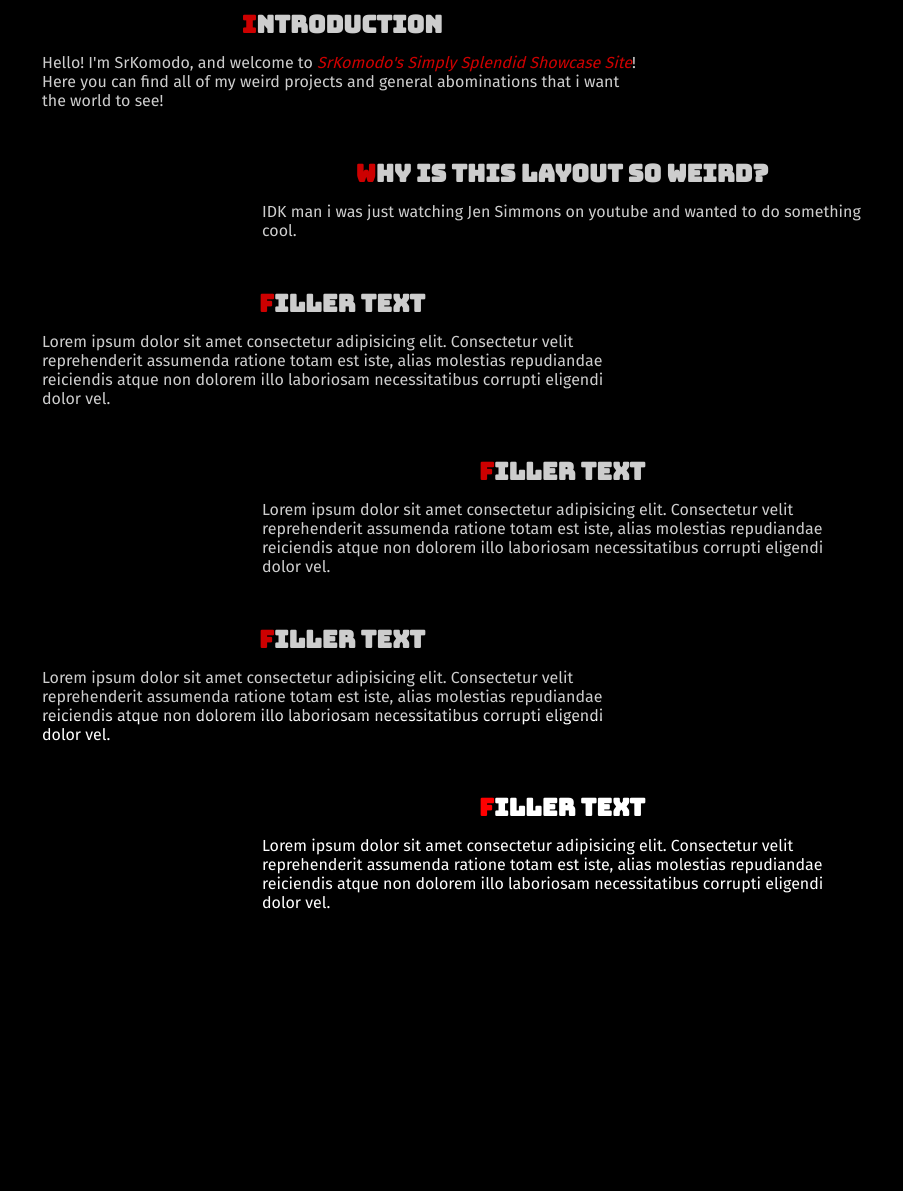
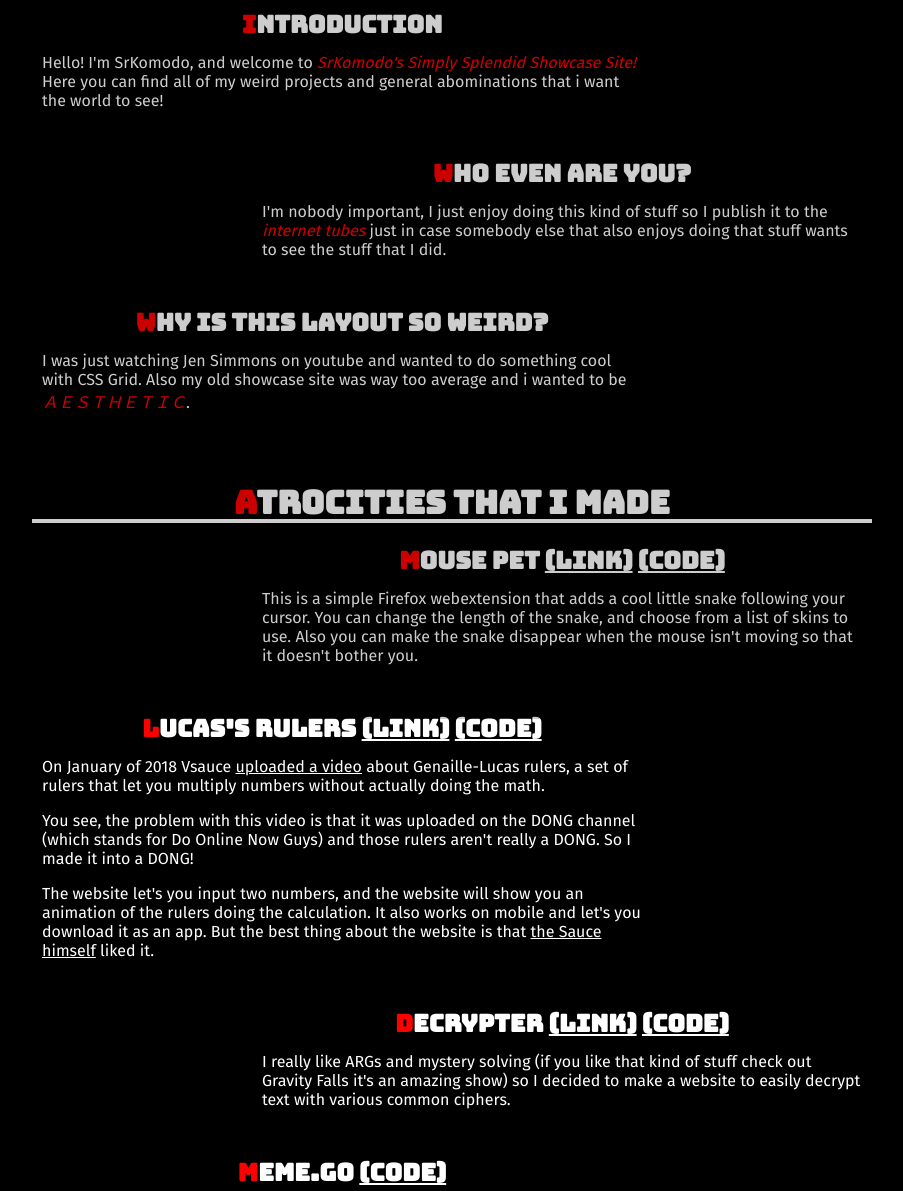
Before and after one commit to SrKomodo/srkomodos-simply-splendid-showcase-site, a website built with webpack: page src/index.html in a window 1280 px wide. Shown: the part 81-1272 px from the top of the page, without its empty margins (188-1091 px from the left). Before the commit the page ends 1003 px from the top, so only its background shows below. Built offline with nearby package versions, Linux system fonts and the light colour scheme.

Commit message:
add projects that I made

```diff
--- a/src/index.html
+++ b/src/index.html
@@ -22,42 +22,90 @@
       <h1>Introduction</h1>
       <p>
         Hello! I'm SrKomodo, and welcome to
-        <em>SrKomodo's Simply Splendid Showcase Site</em>! Here you can find all of my weird projects and general abominations
+        <em>SrKomodo's Simply Splendid Showcase Site!</em> Here you can find all of my weird projects and general abominations
         that i want the world to see!
+      </p>
+    </article>
+    <article>
+      <h1>Who even are you?</h1>
+      <p>
+        I'm nobody important, I just enjoy doing this kind of stuff so I publish it to the
+        <em>internet tubes</em> just in case somebody else that also enjoys doing that stuff wants to see the stuff that I did.
       </p>
     </article>
     <article>
       <h1>Why Is this layout so weird?</h1>
       <p>
-        IDK man i was just watching Jen Simmons on youtube and wanted to do something cool.
+        I was just watching Jen Simmons on youtube and wanted to do something cool with CSS Grid. Also my old showcase site was way
+        too average and i wanted to be
+        <em>ＡＥＳＴＨＥＴＩＣ</em>.
+      </p>
+    </article>
+    <h1>Atrocities that I made</h1>
+    <article>
+      <h1>
+        Mouse Pet
+        <a href="https://addons.mozilla.org/firefox/addon/mouse-pet/">(link)</a>
+        <a href="https://github.com/SrKomodo/mouse-pet">(code)</a>
+      </h1>
+      <p>
+        This is a simple Firefox webextension that adds a cool little snake following your cursor. You can change the length of the
+        snake, and choose from a list of skins to use. Also you can make the snake disappear when the mouse isn't moving
+        so that it doesn't bother you.
       </p>
     </article>
     <article>
-      <h1>Filler Text</h1>
+      <h1>
+        Lucas's Rulers
+        <a href="https://srkomodo.github.io/lucas-rulers/">(link)</a>
+        <a href="https://github.com/SrKomodo/lucas-rulers">(code)</a>
+      </h1>
       <p>
-        Lorem ipsum dolor sit amet consectetur adipisicing elit. Consectetur velit reprehenderit assumenda ratione totam est iste,
-        alias molestias repudiandae reiciendis atque non dolorem illo laboriosam necessitatibus corrupti eligendi dolor vel.
+        On January of 2018 Vsauce
+        <a href="https://www.youtube.com/watch?v=OxRMyPsLtTk">uploaded a video</a> about Genaille-Lucas rulers, a set of rulers that let you multiply numbers without actually
+        doing the math.
+      </p>
+      <p>
+        You see, the problem with this video is that it was uploaded on the DONG channel (which stands for Do Online Now Guys) and
+        those rulers aren't really a DONG. So I made it into a DONG!
+      </p>
+      <p>
+        The website let's you input two numbers, and the website will show you an animation of the rulers doing the calculation.
+        It also works on mobile and let's you download it as an app. But the best thing about the website is that
+        <a href="https://twitter.com/tweetsauce/status/952745273733754880">the Sauce himself</a> liked it.
       </p>
     </article>
     <article>
-      <h1>Filler Text</h1>
+      <h1>
+        Decrypter
+        <a href="https://srkomodo.github.io/decrypter/">(link)</a>
+        <a href="https://github.com/SrKomodo/decrypter">(code)</a>
+      </h1>
       <p>
-        Lorem ipsum dolor sit amet consectetur adipisicing elit. Consectetur velit reprehenderit assumenda ratione totam est iste,
-        alias molestias repudiandae reiciendis atque non dolorem illo laboriosam necessitatibus corrupti eligendi dolor vel.
+        I really like ARGs and mystery solving (if you like that kind of stuff check out Gravity Falls it's an amazing show) so I
+        decided to make a website to easily decrypt text with various common ciphers.
       </p>
     </article>
     <article>
-      <h1>Filler Text</h1>
+      <h1>
+        Meme.go
+        <a href="https://github.com/SrKomodo/meme">(code)</a>
+      </h1>
       <p>
-        Lorem ipsum dolor sit amet consectetur adipisicing elit. Consectetur velit reprehenderit assumenda ratione totam est iste,
-        alias molestias repudiandae reiciendis atque non dolorem illo laboriosam necessitatibus corrupti eligendi dolor vel.
+        I made a meme renderer and templating engine in Golang. It is probably the worst thing i have ever published to the internet.
+        The worst thing is that it has really good documentation.
       </p>
     </article>
     <article>
-      <h1>Filler Text</h1>
+      <h1>
+        Epicycler
+        <a href="https://srkomodo.github.io/epicycler/">(link)</a>
+        <a href="https://github.com/SrKomodo/epicycler">(code)</a>
+      </h1>
       <p>
-        Lorem ipsum dolor sit amet consectetur adipisicing elit. Consectetur velit reprehenderit assumenda ratione totam est iste,
-        alias molestias repudiandae reiciendis atque non dolorem illo laboriosam necessitatibus corrupti eligendi dolor vel.
+        An epicycle is the movement of a point on a rotating circles. If you add rotating circles to those rotating circles you can
+        get some pretty interesting patterns, so I made a website that randomly generates epicycles and let's you see how
+        they spin around.
       </p>
     </article>
   </main>
```
